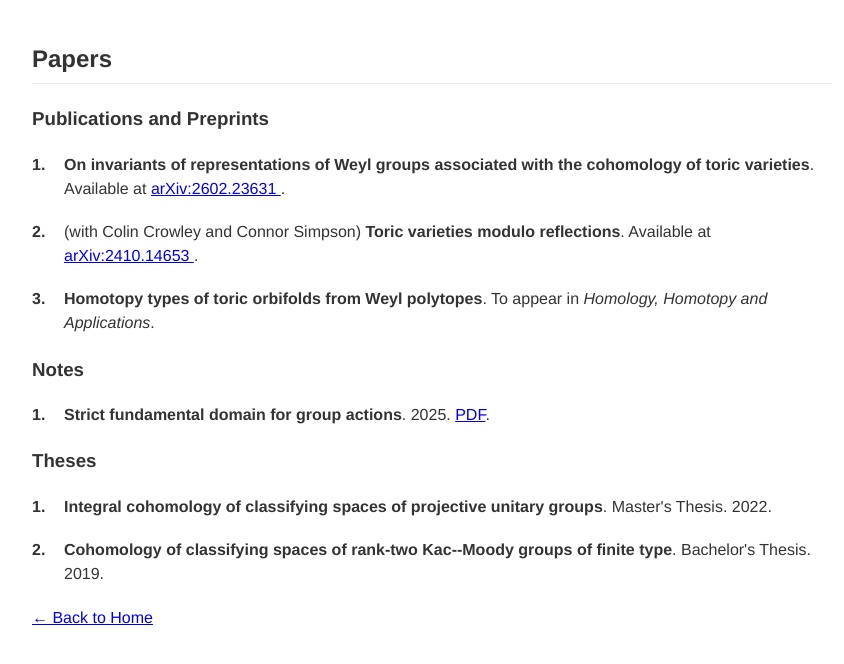
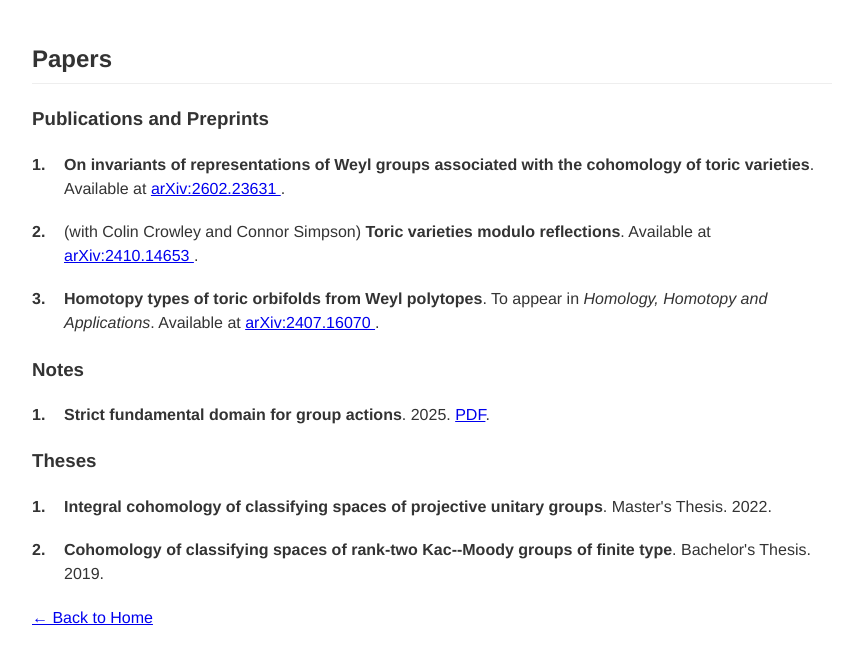
Before and after one commit to ggttaaoo/ggttaaoo.github.io, a Jekyll site: the page built from papers.md, in a window 1280 px wide. Shown: the top 664 px of the page, without its empty margins (208-1052 px from the left). Built offline with Jekyll 4.4.1, drawn with Linux system fonts in a browser that asks for light colours.

Commit message:
new appers

```diff
--- a/papers.md
+++ b/papers.md
@@ -36,6 +36,13 @@ title: Papers
       {% endif %}
 
     {% else %}
+      Available at
+      <a href="https://arxiv.org/abs/{{ p.preprint }}" target="_blank">
+        arXiv:{{ p.preprint }}
+      </a>.
+    {% endif %}
+
+    {% if p.preprint and p.journal %}
       Available at
       <a href="https://arxiv.org/abs/{{ p.preprint }}" target="_blank">
         arXiv:{{ p.preprint }}
```
